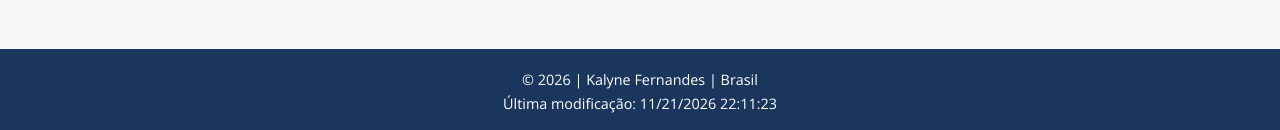
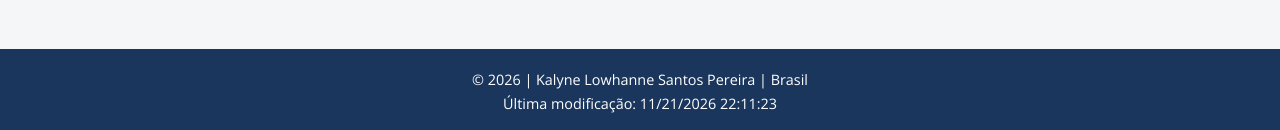
Before and after one commit to kalynefernandes/wdd131, a plain HTML site: page templos-filtrados.html in a window 1280 px wide. Shown: the part 1856-1986 px from the top of the page. Drawn offline with nearby package versions, Linux system fonts and the light colour scheme.

Commit message:
Conclui S04 templos filtrados

```diff
--- a/templos-filtrados.html
+++ b/templos-filtrados.html
@@ -38,7 +38,7 @@
   </main>
 
   <footer>
-    <p>© <span id="anoatual"></span> | Kalyne Fernandes | Brasil</p>
+    <p>© <span id="anoatual"></span> | Kalyne Lowhanne Santos Pereira | Brasil</p>
     <p id="ultimaModificacao"></p>
   </footer>
 </body>
```
